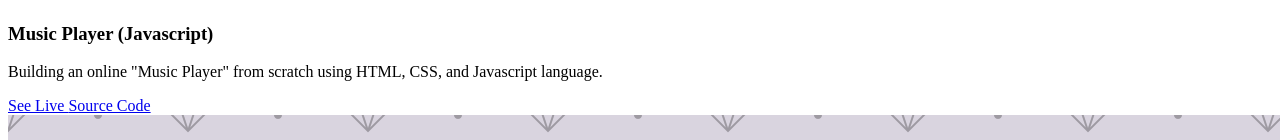
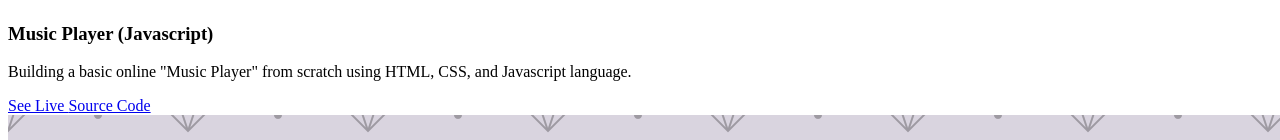
Before and after one commit to donnycavalcante/Portfolio_Donny, a website: page src/template.html in a window 1280 px wide. Shown: the part 8836-8976 px from the top of the page. Drawn offline with nearby package versions, Linux system fonts and the light colour scheme.

Commit message:
Initial commit

```diff
--- a/src/template.html
+++ b/src/template.html
@@ -372,7 +372,7 @@
                 <h3 class="project-wrapper__text-title">Music Player (Javascript)</h3>
                 <div>
                   <p class="mb-4" align="justify">
-                    Building an online "Music Player" from scratch using HTML, CSS, and Javascript language.
+                    Building a basic online "Music Player" from scratch using HTML, CSS, and Javascript language.
                   </p>
                 </div>
                 <a target="_blank" class="cta-btn cta-btn--hero" href="https://donnycavalcante.github.io/Music_Player/">
```
